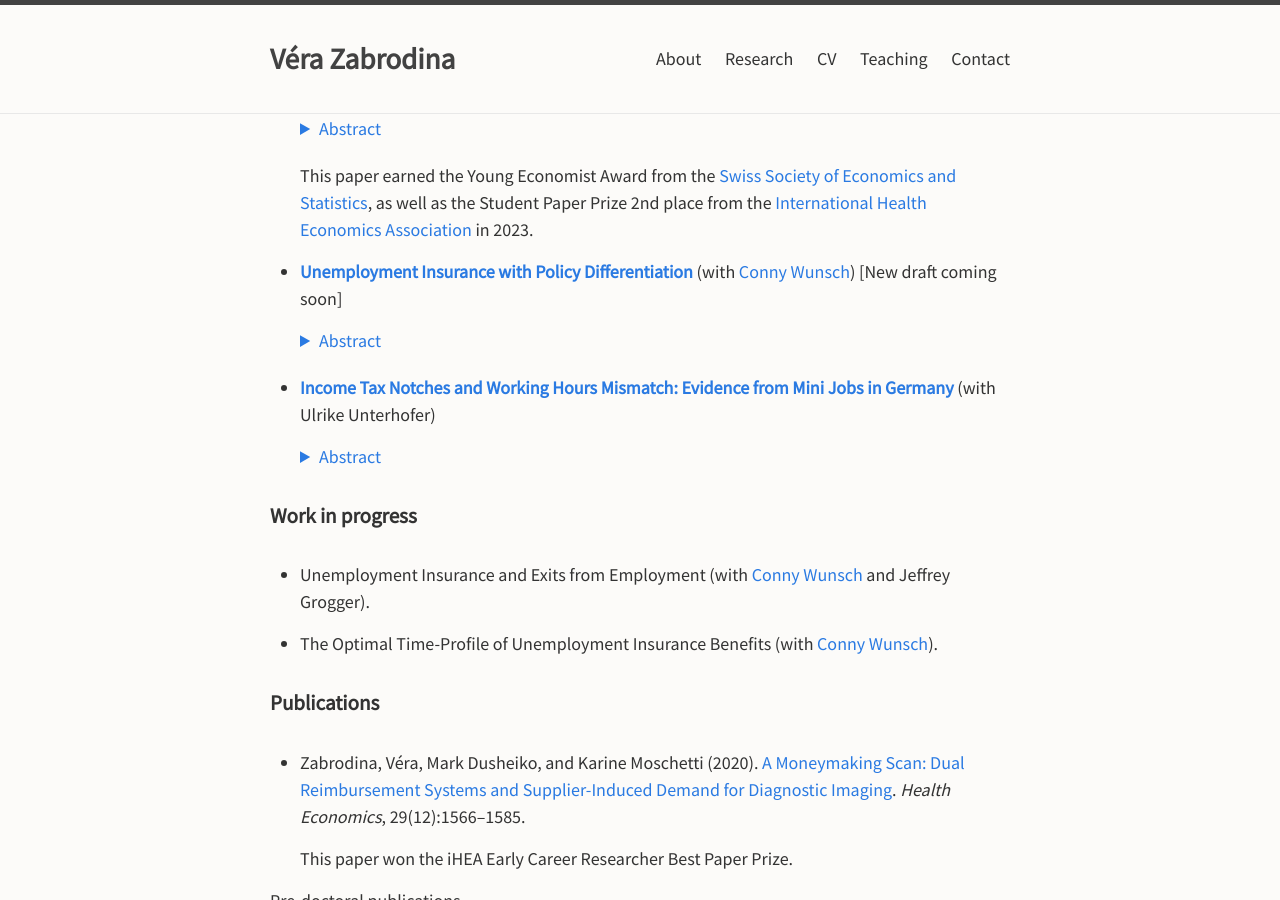
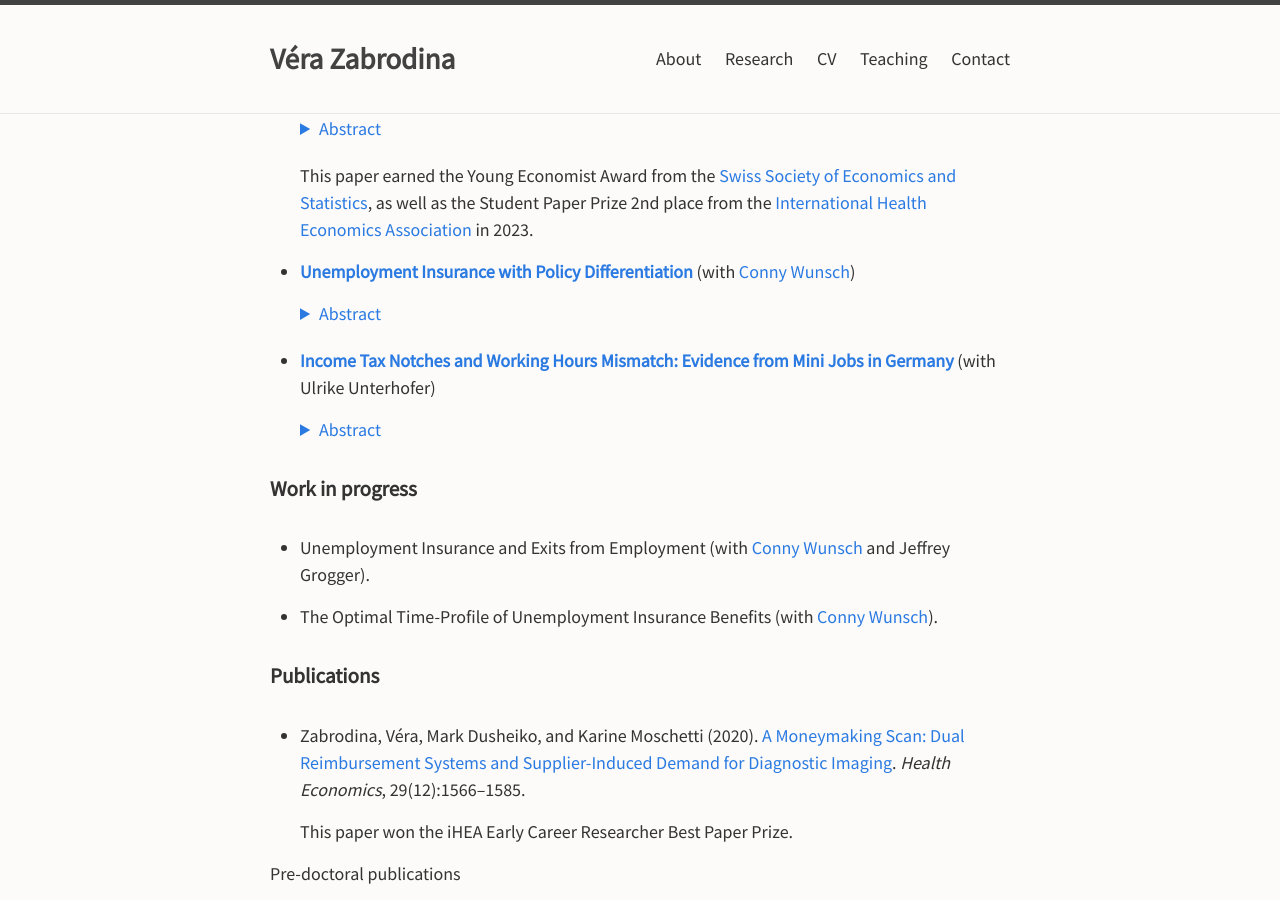
Before and after one commit to verazb/verazb.github.io, a Jekyll site: the page built from index.md, in a window 1280 px wide and 900 px high, scrolled down 1043 px. Built offline with Jekyll 4.4.1, drawn with Linux system fonts in a browser that asks for light colours; our own code applies the rules of GitHub Pages for plain Markdown files.

Commit message:
Update index.md

```diff
--- a/index.md
+++ b/index.md
@@ -44,7 +44,7 @@ My research interests lie in public finance, health and labor economics. I exami
   This paper earned the Young Economist Award from the [Swiss Society of Economics and Statistics](https://www.sgvs.ch/awards/), as well as the Student Paper Prize 2nd place from the [International Health Economics Association](https://healtheconomics.org/awards/) in 2023.
 
 
-- **[Unemployment Insurance with Policy Differentiation](docs/Wunsch_Zabrodina_UI.pdf)** (with [Conny Wunsch](https://sites.google.com/view/cwunsch)) [New draft coming soon]
+- **[Unemployment Insurance with Policy Differentiation](docs/Wunsch_Zabrodina_UI.pdf)** (with [Conny Wunsch](https://sites.google.com/view/cwunsch))
 
   <details style="margin-bottom:20px;">
     <summary style="color:#2a7ae2;">Abstract</summary>
```
